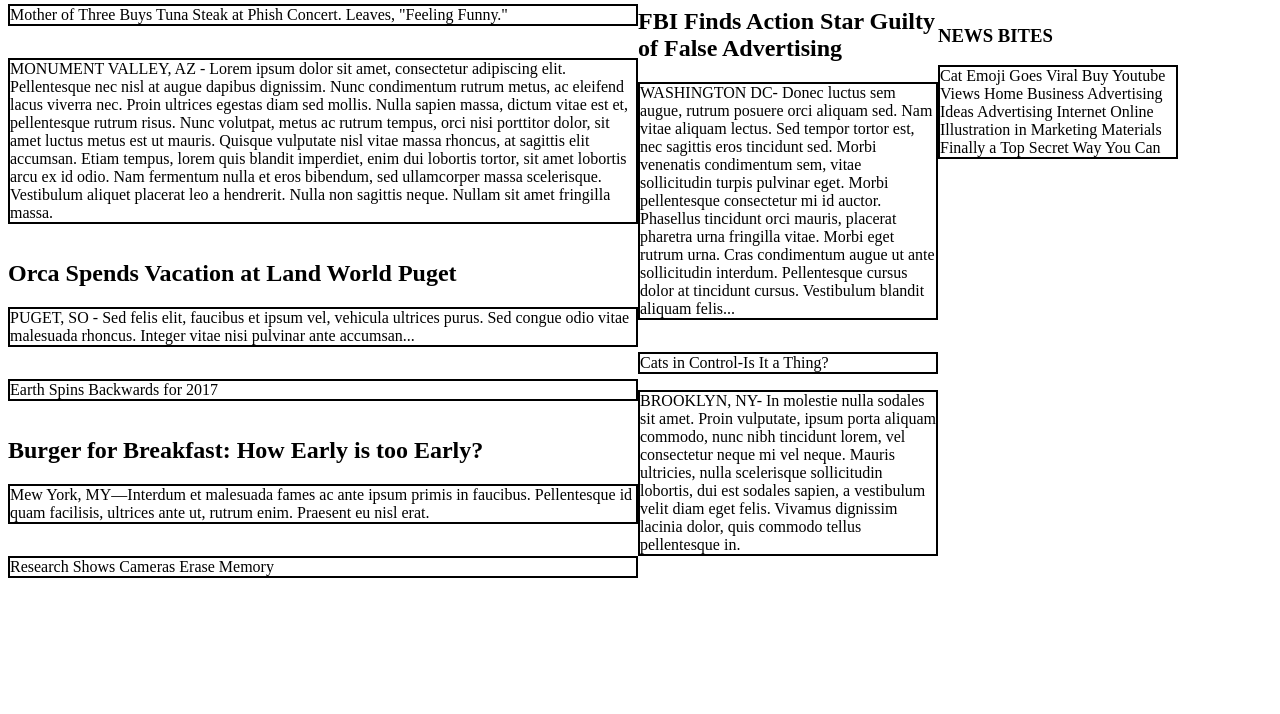
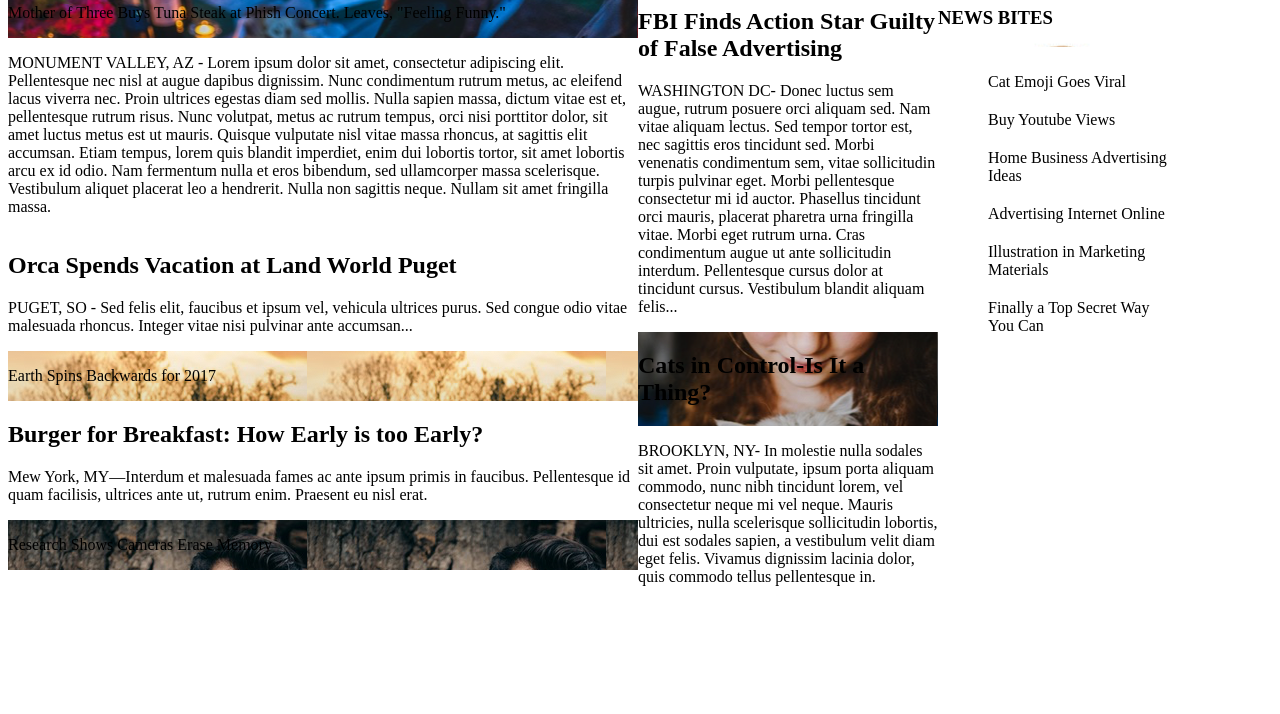
Before and after one commit to SophiaVandewater/MyTimes, a plain HTML site: page index.html in a window 1280 px wide. Shown: the part 86-800 px from the top of the page. Drawn offline with Linux system fonts and the light colour scheme.

Commit message:
Add photos

```diff
--- a/index.html
+++ b/index.html
@@ -51,18 +51,26 @@
           <p>WASHINGTON DC- Donec luctus sem augue, rutrum posuere orci aliquam sed. Nam vitae aliquam lectus. Sed tempor tortor est, nec sagittis eros tincidunt sed. Morbi venenatis condimentum sem, vitae sollicitudin turpis pulvinar eget. Morbi pellentesque consectetur mi id auctor. Phasellus tincidunt orci mauris, placerat pharetra urna fringilla vitae. Morbi eget rutrum urna. Cras condimentum augue ut ante sollicitudin interdum. Pellentesque cursus dolor at tincidunt cursus. Vestibulum blandit aliquam felis...</p>
         </div>
         <div class="cats">
-          <p>Cats in Control-Is It a Thing?</p>
+          <h2>Cats in Control-Is It a Thing?</h2>
+        </div>
+        <div class="brooklyn">
           <p>BROOKLYN, NY- In molestie nulla sodales sit amet. Proin vulputate, ipsum porta aliquam commodo, nunc nibh tincidunt lorem, vel consectetur neque mi vel neque. Mauris ultricies, nulla scelerisque sollicitudin lobortis, dui est sodales sapien, a vestibulum velit diam eget felis. Vivamus dignissim lacinia dolor, quis commodo tellus pellentesque in.</p>
         </div>
       </div>
 <!-- Right column -->
       <div class="column small">
         <div class="cookie">
-          <img>
+          <h3>NEWS BITES</h3>
         </div>
-        <div class="bites">
-          <h3>NEWS BITES</h3>
-          <p>Cat Emoji Goes Viral Buy Youtube Views Home Business Advertising Ideas Advertising Internet Online Illustration in Marketing Materials Finally a Top Secret Way You Can</p>
+        <div class="newsbites">
+          <ul>
+            <li>Cat Emoji Goes Viral</li>
+            <li>Buy Youtube Views</li>
+            <li>Home Business Advertising Ideas</li>
+            <li>Advertising Internet Online</li>
+            <li>Illustration in Marketing Materials</li>
+            <li>Finally a Top Secret Way You Can</li>
+          </ul>
         </div>
       </div>
     </div>
--- a/resources/css/style.css
+++ b/resources/css/style.css
@@ -30,20 +30,14 @@ li {
   padding: 10px;
 }
 
-.main p {
-  border: 2px solid black;
-}
-
 .main {
   display: flex;
-  flex-flow: row;
 }
 
 .column.large {
   width: 630px;
   display: flex;
   flex-direction: column;
-
 }
 
 .column.medium {
@@ -56,5 +50,29 @@ li {
   width: 240px;
   display: flex;
   flex-direction: column;
+}
 
+.phish {
+  display: flex;
+  background: url("../images/img-story-main.png");
 }
+
+.earth {
+  display: flex;
+  background: url("../images/img-story-2.png");
+}
+
+.memory {
+  display: flex;
+  background: url("../images/img-story-3.png");
+}
+
+.cats {
+  display: flex;
+  background: url("../images/img-story-1.png");
+}
+
+.cookie {
+  display: flex;
+  background: url("../images/img-news-bite.png");
+}
```
